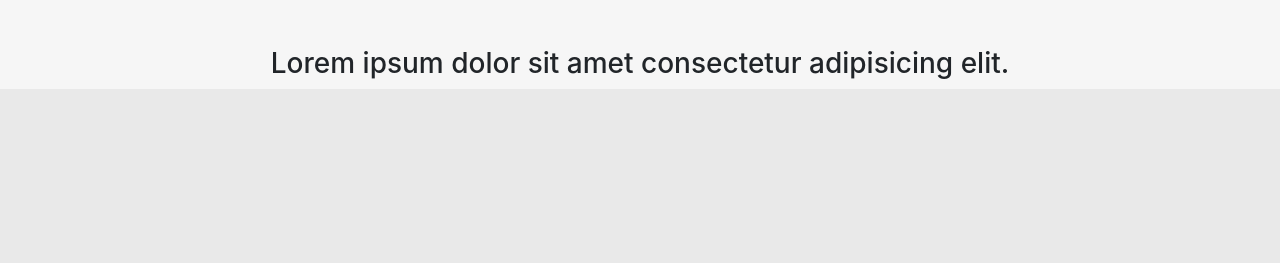
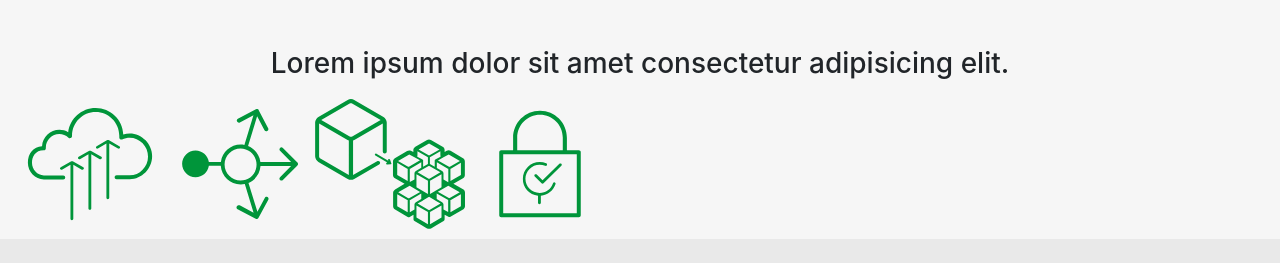
Before and after one commit to jpb4git/Exo-phpWork, a PHP site: page / in a window 1280 px wide. Shown: the part 537-800 px from the top of the page. Run offline with PHP 8.4, Linux system fonts and the light colour scheme; some libraries are stand-ins or nearby versions.

Commit message:
ajout icon sous le main header

```diff
--- a/articles.php
+++ b/articles.php
@@ -70,6 +70,7 @@ include 'functions/useful.php';
         </nav>
     </header>
     <main>
+
         <div class="container">
             <div class="row">
                 <h1 class="ml-5">Articles</h1>
--- a/css/app.css
+++ b/css/app.css
@@ -11,7 +11,16 @@ body{
 
 }
 
-
+.ul-features{
+    list-style-type: none!important;
+    margin: 0;
+    padding: 0;
+    overflow: hidden;
+    //background-color: #333333;
+}
+li{
+    float: left;
+}
 
 
 .art-img{
@@ -29,3 +38,8 @@ height : 50%;
 min-height: 17em;
 
 }
+
+.svg-icon{
+    width: 150px;
+    height : 150px;
+}
--- a/index.php
+++ b/index.php
@@ -53,11 +53,27 @@
                 </div>
             </div>
             <div class="row">
-              <div class="col-sm-12"><h3 class="text-center mt-5">Lorem ipsum dolor sit amet consectetur adipisicing elit.</h3></div>
-              <div class="col-lg-3"></div>
-              <div class="col-lg-3"></div>
-              <div class="col-lg-3"></div>
-              <div class="col-lg-3"></div>
+              <div class="col-sm-12">
+                  <h3 class="text-center mt-5">
+                      Lorem ipsum dolor sit amet consectetur adipisicing elit.
+                  </h3>
+              </div>
+                <div class="col-sm-12">
+                    <ul class="ul-features">
+                    <li class="">
+                      <img class="svg-icon" src="assets/icon-Cloud-green.svg" alt="">
+                    </li>
+                      <li>
+                          <img class="svg-icon" src="assets/icon-Load-Balancing-green.svg" alt="">
+                      </li>
+                      <li>
+                          <img class="svg-icon" src="assets/icon-Microservices-green.svg" alt="">
+                      </li>
+                      <li>
+                          <img class="svg-icon" src="assets/icon-Security-green.svg" alt="">
+                      </li>
+                </ul>
+                </div>
             </div>
         </div>
     </main>
```
